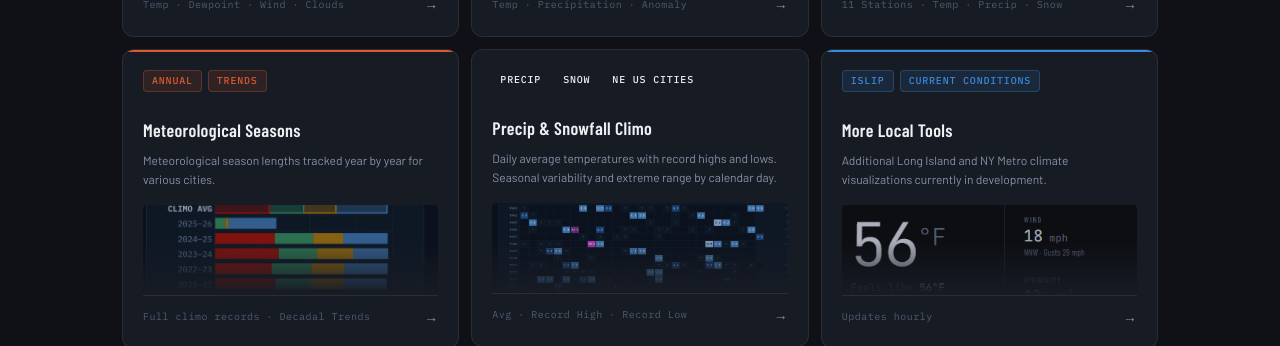
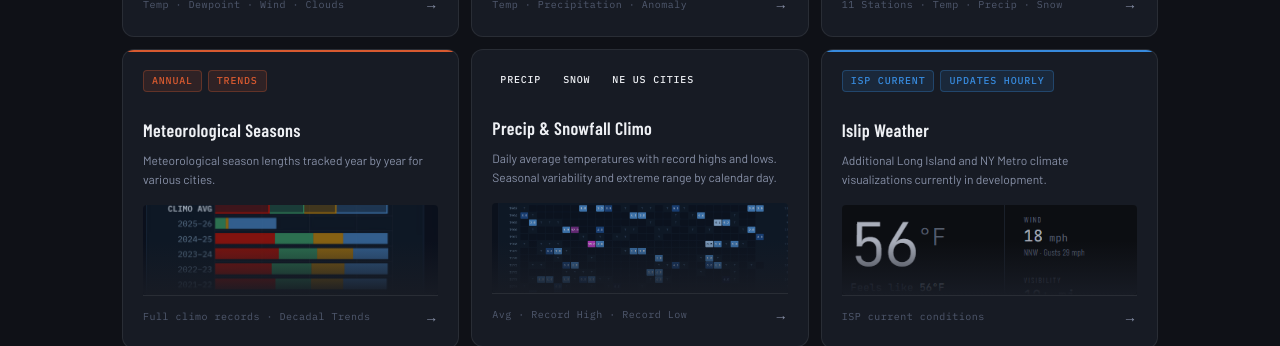
Before and after one commit to josht3113/context-climate, a React (Vite) app: page /#/ in a window 1280 px wide. Shown: the part 606-952 px from the top of the page. Built offline with nearby package versions, Linux system fonts and the light colour scheme.

Commit message:
Update Home.jsx

```diff
--- a/src/pages/Home.jsx
+++ b/src/pages/Home.jsx
@@ -57,10 +57,10 @@ const SECTIONS = [
         thumb:      '/PrecipSnow_thumbnail.png',
       },
       {
-        tags:       ['Islip', 'Current Conditions'],
-        title:      'More Local Tools',
+        tags:       ['ISP Current', 'Updates Hourly'],
+        title:      'Islip Weather',
         description:'Additional Long Island and NY Metro climate visualizations currently in development.',
-        footerTags: ['Updates hourly'],
+        footerTags: ['ISP current conditions'],
         to:         '/isp-live',
         accentVar:  '--accent-hourly',
         thumb:      '/ISPlive_thumbnail.png',
```
